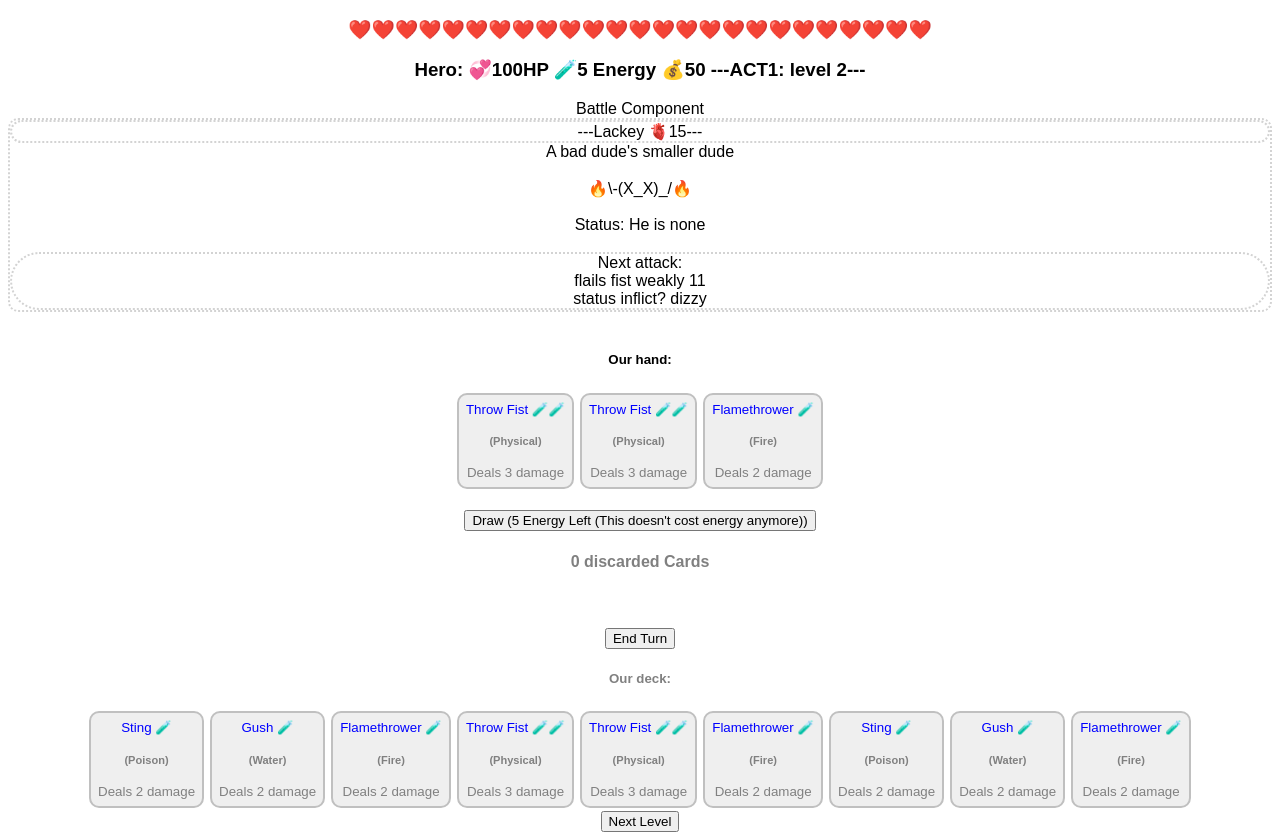
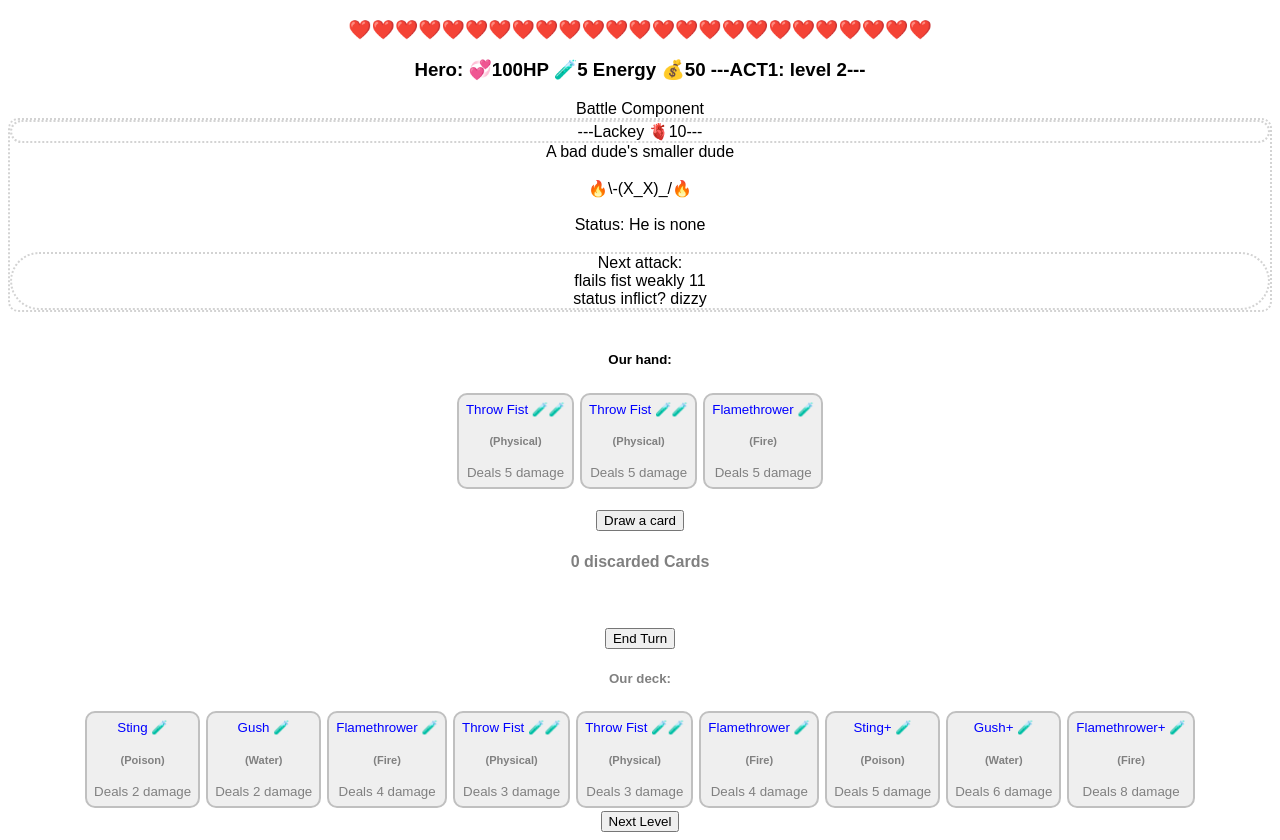
Before and after one commit to p0cket/card-game-fun, a React (Create React App) app: page / in a window 1280 px wide. Both pictures are taken after a click on the button "Next Level". Built offline with nearby package versions, Linux system fonts and the light colour scheme.

Commit message:
feat: refilled health most places  and fixed starting hand bug

```diff
--- a/src/App.js
+++ b/src/App.js
@@ -2,8 +2,8 @@ import React from "react";
 import "./styles.css";
 import Screen from "./components/Screen";
 import { useReducer } from "react";
-import { map } from "./components/mapGenerator";
-import { startingData } from "./components/consts";
+import { map } from "./consts/mapGenerator";
+import { startingData } from "./consts/consts";
 import reducer from "./reducer";
 import { ACTIONS } from "./actions";
 
--- a/src/components/Battle.js
+++ b/src/components/Battle.js
@@ -48,8 +48,7 @@ const Battle = ({ gameData, dispatch }) => {
       <br />
       <div>
         <button onClick={() => drawCard()}>
-          Draw ({gameData.hero.energy} Energy Left (This doesn't cost energy
-          anymore))
+          Draw a card
         </button>
         <h4 style={{ color: "gray" }}>
           {gameData.battle.discarded.length} discarded Cards
--- a/src/components/Shop.js
+++ b/src/components/Shop.js
@@ -1,17 +1,17 @@
-import React from 'react'
+import React from "react";
 import Card from "./Card";
-const cardValue1 = { type: "poison", name: "syphon", num: 4, cost: 2 };
+const cardValue1 = { type: "poison", name: "syphon life", num: 4, cost: 2 };
 const cardValue2 = {
   type: "lightning",
   name: "electric symphony",
   num: 8,
-  cost: 1
+  cost: 1,
 };
 const cardValue3 = {
   type: "normal",
   name: "backstab",
   num: 4,
-  cost: 0
+  cost: 1,
 };
 
 const Shop = () => {
@@ -22,8 +22,21 @@ const Shop = () => {
       <h3>Its dangerous to go alone, give me money</h3>
       <div>
         <Card cardValue={cardValue1} />
+
         <Card cardValue={cardValue2} />
+
         <Card cardValue={cardValue3} />
+      </div>
+      <div style={{ padding: "5px" }}>
+        <button style={{ padding: "3px", margin: "5px" }}>
+          Buy {cardValue1.name}
+        </button>
+        <button style={{ padding: "3px", margin: "5px" }}>
+          Buy {cardValue2.name}
+        </button>
+        <button style={{ padding: "3px", margin: "5px" }}>
+          Buy {cardValue3.name}
+        </button>
       </div>
     </div>
   );
--- a/src/components/consts.js
+++ b/src/consts/consts.js
@@ -1,16 +1,16 @@
 export const startingDeck = [
-  {type: "Fire", name: "Flamethrower", num: 2, cost: 1, id: 1},
-  {type: "Water", name: "Gush", num: 2, cost: 1, id:2},
-  {type: "Poison", name: "Sting", num: 2, cost: 1, id:3},
-  {type: "Fire", name: "Flamethrower", num: 2, cost: 1, id:4},
-  {type: "Physical", name: "Throw Fist", num: 3, cost: 2, id:5},
-  {type: "Physical", name: "Throw Fist", num: 3, cost: 2, id:6},
-  {type: "Fire", name: "Flamethrower", num: 2, cost: 1, id:7},
-  {type: "Water", name: "Gush", num: 2, cost: 1, id:8},
-  {type: "Poison", name: "Sting", num: 2, cost: 1, id:9},
-  {type: "Fire", name: "Flamethrower", num: 2, cost: 1, id:10},
-  {type: "Physical", name: "Throw Fist", num: 3, cost: 2, id:11},
-  {type: "Physical", name: "Throw Fist", num: 3, cost: 2, id:12},
+  { type: "Fire", name: "Flamethrower+", num: 8, cost: 1, id: 1 },
+  { type: "Water", name: "Gush+", num: 6, cost: 1, id: 2 },
+  { type: "Poison", name: "Sting+", num: 5, cost: 1, id: 3 },
+  { type: "Fire", name: "Flamethrower", num: 4, cost: 1, id: 4 },
+  { type: "Physical", name: "Throw Fist", num: 3, cost: 2, id: 5 },
+  { type: "Physical", name: "Throw Fist", num: 3, cost: 2, id: 6 },
+  { type: "Fire", name: "Flamethrower", num: 4, cost: 1, id: 7 },
+  { type: "Water", name: "Gush", num: 2, cost: 1, id: 8 },
+  { type: "Poison", name: "Sting", num: 2, cost: 1, id: 9 },
+  { type: "Fire", name: "Flamethrower", num: 5, cost: 1, id: 10 },
+  { type: "Physical", name: "Throw Fist", num: 5, cost: 2, id: 11 },
+  { type: "Physical", name: "Throw Fist", num: 5, cost: 2, id: 12 },
 ];
 
 export const startingData = {
@@ -56,7 +56,7 @@ export const startingData = {
 export const enemies = [
   {
     name: "EvilMan",
-    health: 30,
+    health: 15,
     passive: "none",
     bio: "A bad dude",
     status: "none",
@@ -77,7 +77,7 @@ export const enemies = [
   },
   {
     name: "Lackey",
-    health: 15,
+    health: 10,
     passive: "heal",
     bio: "A bad dude's smaller dude",
     status: "none",
@@ -97,3 +97,5 @@ export const enemies = [
     ],
   },
 ];
+
+export const fullEnergyAmount = 5;
--- a/src/reducer.js
+++ b/src/reducer.js
@@ -1,8 +1,8 @@
 import { ACTIONS } from "./actions";
 import { SCENES } from "./scenes";
-import { startingDeck, startingData } from "./components/consts";
+import { startingDeck, startingData, fullEnergyAmount } from "./consts/consts";
 import { shuffle, decideEnemy, decideEnemyATK } from "./utils/reducer-utils";
-import { map } from "./components/mapGenerator";
+import { map } from "./consts/mapGenerator";
 
 export default function reducer(state, action) {
   // @TODO when you get a chance, destructure it all
@@ -11,7 +11,8 @@ export default function reducer(state, action) {
     case ACTIONS.SET_SCENE:
       return setSceneHandler(state, payload);
     case ACTIONS.SET_MYDATA:
-      return payload;
+      // return payload;
+      return setMyDataHandler(state, payload);
     case ACTIONS.SET_ALERT:
       return setAlertHandler(state, payload);
     case ACTIONS.SET_DECK:
@@ -46,14 +47,18 @@ const setAlertHandler = (state, payload) => {
   };
 };
 
+const setMyDataHandler = (payload) => {
+  return payload;
+};
+
 const playCardHandler = (state, { card }) => {
   //
-  // let nextState = {...gameData}
+  let nextState = { ...state };
   //
-  if (state.hero.energy < card.cost) {
-    return setAlertHandler(state, `Not enough energy to play that card :(`);
+  if (nextState.hero.energy < card.cost) {
+    return setAlertHandler(nextState, `Not enough energy to play that card :(`);
   }
-  if (state.battle.enemy.health - card.num <= 0) {
+  if (nextState.battle.enemy.health - card.num <= 0) {
     console.log(`you defeated the enemy!`);
     // ---- for now, go to next level, later turn into:
     // set scene for a results screen.
@@ -61,34 +66,33 @@ const playCardHandler = (state, { card }) => {
     // reward screen goes to next level. (or map)
     // setSceneHandler(state, payload)
     // ----
-    //also use energy needed to make the card
+
     //end battle logic
+    nextState = setMyDataHandler({ ...nextState, gold: nextState.gold + 25 });
 
-    //move to next scene (mimicking our other call)
-    // let nextState = {...state}
-    // const payload = {
-    //   enemySeed: Math.random(),
-    //   atkSeed: Math.random(),
-    //   beginBattleSeed: Math.random(),
-    //   startingHandCount: 3,
-    // }
+    const payload = {
+      enemySeed: Math.random(),
+      atkSeed: Math.random(),
+      beginBattleSeed: Math.random(),
+      startingHandCount: 3,
+    };
 
-    // const nextState = setSceneHandler(state, payload);
+    nextState = setSceneHandler(nextState, payload);
     // return nextState;
   }
-  const myHandIndex = state.battle.hand.indexOf(card);
-  const hand = [...state.battle.hand];
+  const myHandIndex = nextState.battle.hand.indexOf(card);
+  const hand = [...nextState.battle.hand];
   hand.splice(myHandIndex, 1);
 
-  const energyLeft = state.hero.energy - card.cost;
-  const enemyHealthLeft = state.battle.enemy.health - card.num;
-  const nextState = {
-    ...state,
-    hero: { ...state.hero, energy: energyLeft },
+  const energyLeft = nextState.hero.energy - card.cost;
+  const enemyHealthLeft = nextState.battle.enemy.health - card.num;
+  nextState = {
+    ...nextState,
+    hero: { ...nextState.hero, energy: energyLeft },
     battle: {
-      ...state.battle,
+      ...nextState.battle,
       enemy: {
-        ...state.battle.enemy,
+        ...nextState.battle.enemy,
         health: enemyHealthLeft,
       },
       hand,
@@ -114,7 +118,7 @@ const endTurnHandler = (state, payload) => {
   if (finalHealth > 0) {
     const nextState = {
       ...state,
-      hero: { ...state.hero, health: finalHealth },
+      hero: { ...state.hero, health: finalHealth, energy: fullEnergyAmount },
     };
     return setAtkHandler(nextState, payload);
   } else {
@@ -187,8 +191,9 @@ const beginBattleHandler = (state, payload) => {
   }
   let nextState = {
     ...state,
-    battle: { ...state.battle, beginning: true },
+    battle: { ...state.battle, beginning: true, hand: [] },
     deck: [...shuffledDeck],
+    hero: { ...state.hero, energy: fullEnergyAmount },
   };
 
   for (let i = 0; i < startingHandCount; i++) {
--- a/src/utils/reducer-utils.js
+++ b/src/utils/reducer-utils.js
@@ -1,4 +1,4 @@
-import { enemies } from "../components/consts";
+import { enemies } from "../consts/consts";
 
 export const shuffle = (array, seed) => {
   return array.sort(() => seed - 0.5);
```
Also changed, not shown: src/consts/mapGenerator.js (renamed from src/components/mapGenerator.js).
